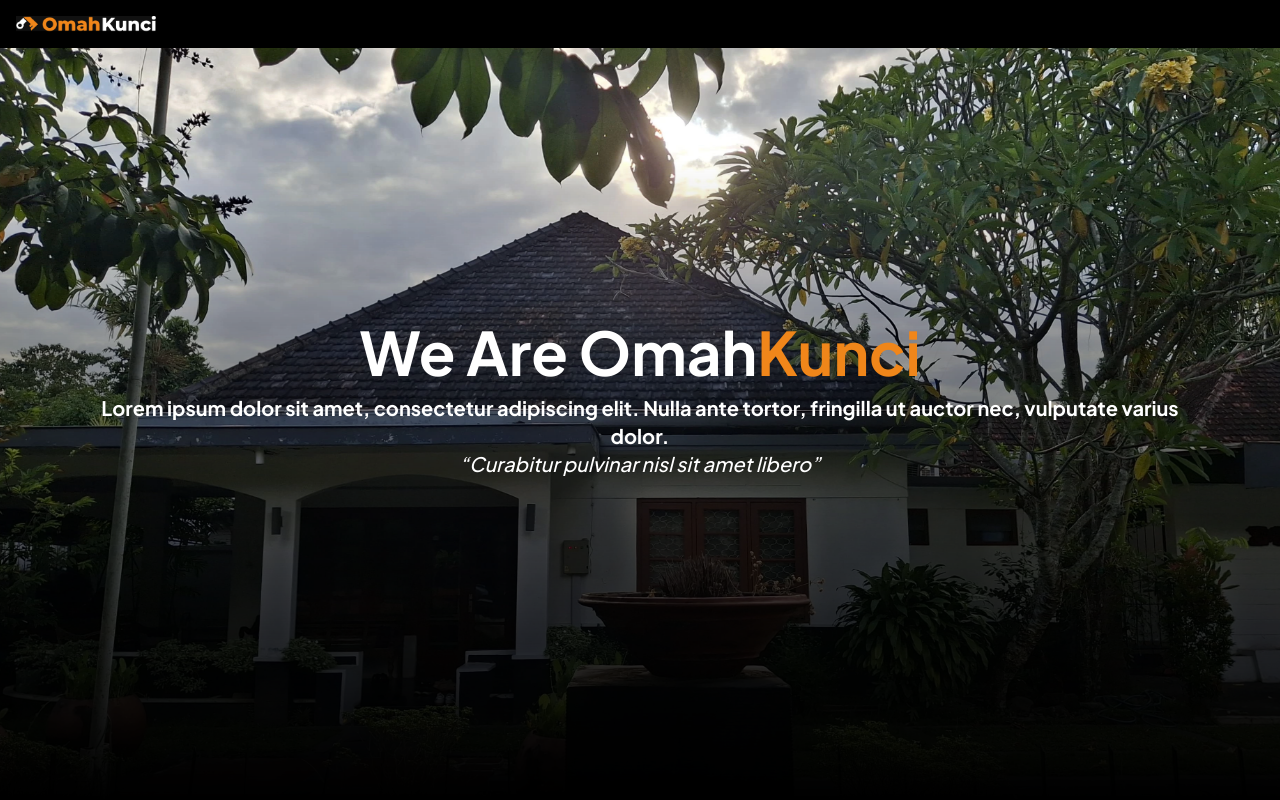
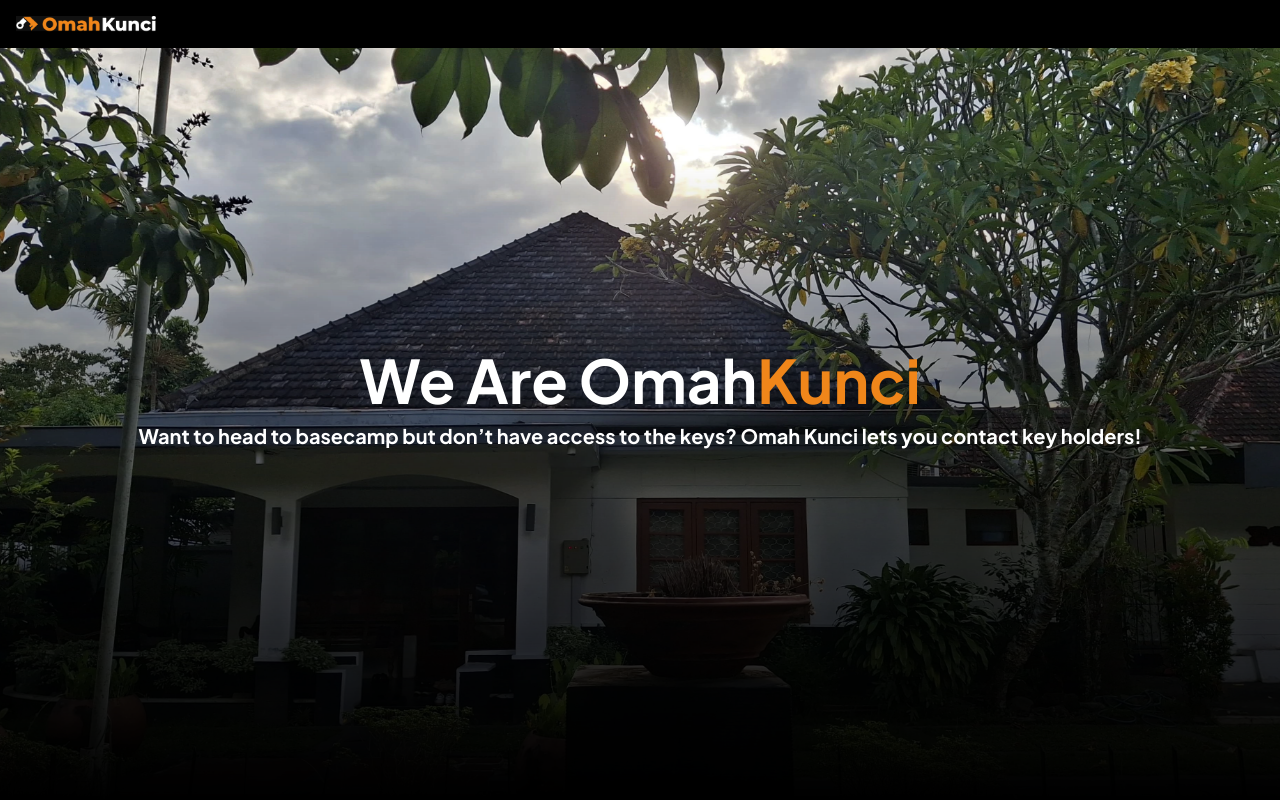
Before and after one commit to muddglobb/oti_internship_2025, a Next.js app: page / in a window 1280 px wide. Shown: the top 800 px of the page. Built offline with nearby package versions, Linux system fonts and the light colour scheme.

Commit message:
fix(hero): no more lorem ipsum

```diff
--- a/src/components/hero.tsx
+++ b/src/components/hero.tsx
@@ -28,14 +28,13 @@
       text-center
       text-[14px]
       lg:text-xl">
-        Lorem ipsum dolor sit amet, consectetur adipiscing elit. Nulla ante
-        tortor, fringilla ut auctor nec, vulputate varius dolor.
+        Want to head to basecamp but don’t have access to the keys? Omah Kunci lets you contact key holders!
       </p>
-      <p className="font-medium italic
+      {/* <p className="font-medium italic
       text-[12px]
       lg:text-xl">
         “Curabitur pulvinar nisl sit amet libero”
-      </p>
+      </p> */}
     </div>
   );
 };
```
